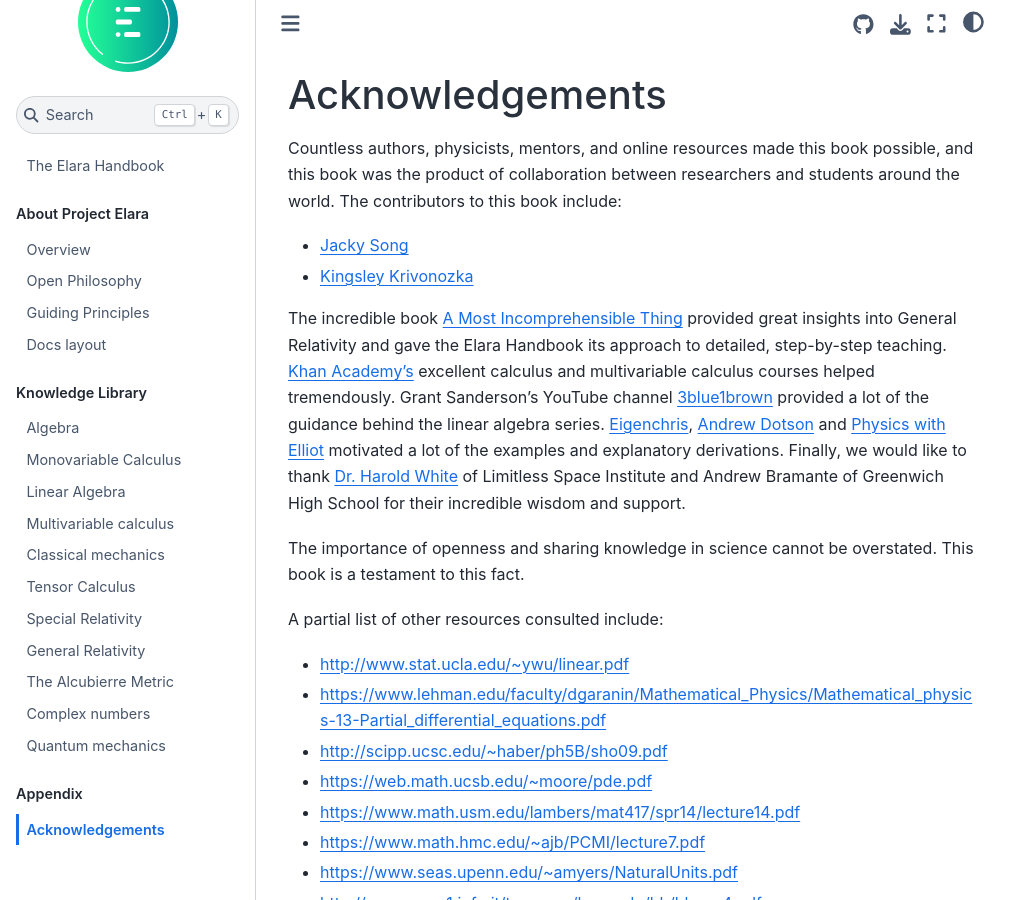
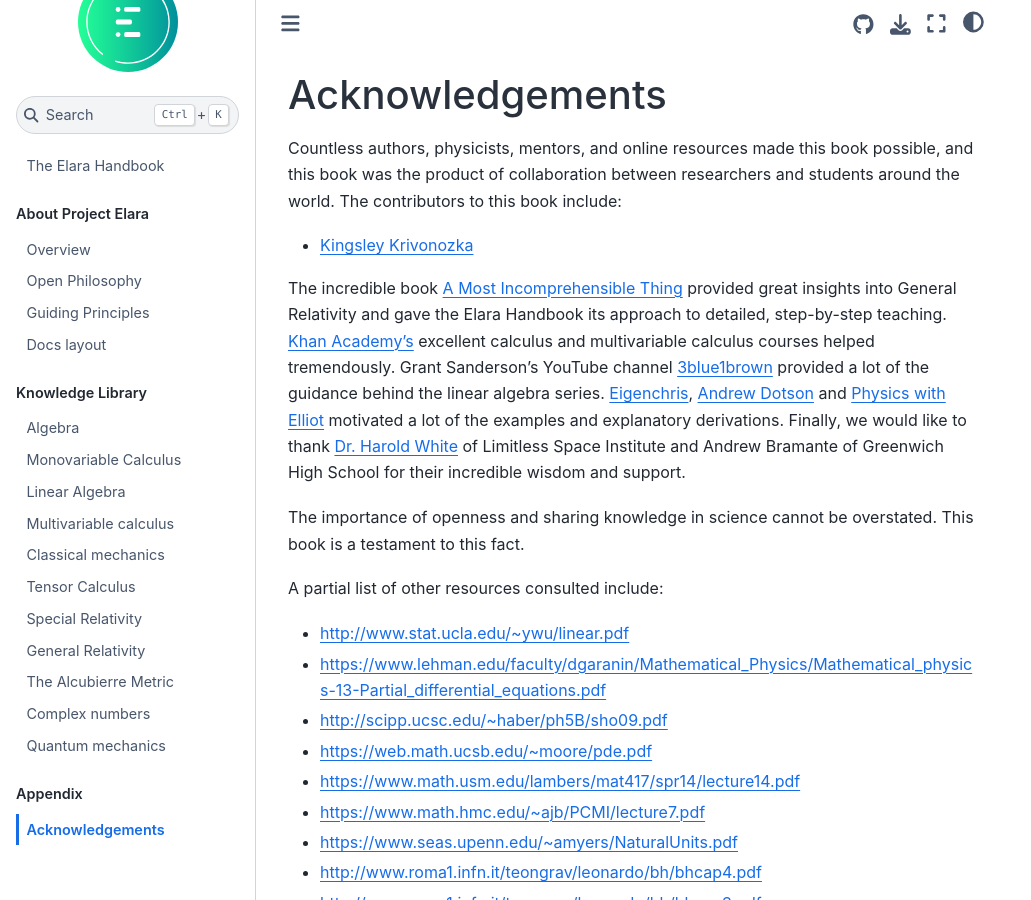
Before and after one commit to elaraproject/elara-handbook, a Jupyter Book: the page built from book/appendix/acknowledgements.md, in a window 1280 px wide and 900 px high. Shown: the whole window, without its empty margins (0-1031 px from the left). Built offline with Jupyter Book 1.0.4 settings and Sphinx 7.4.7 and the Sphinx Book theme 1.1.4, drawn with Linux system fonts in a browser that asks for light colours.

Commit message:
Update contributor list

```diff
--- a/book/appendix/acknowledgements.md
+++ b/book/appendix/acknowledgements.md
@@ -2,7 +2,6 @@
 
 Countless authors, physicists, mentors, and online resources made this book possible, and this book was the product of collaboration between researchers and students around the world. The contributors to this book include:
 
-- [Jacky Song](https://github.com/Songtech-0912/)
 - [Kingsley Krivonozka](https://github.com/KingsleyK)
 
 The incredible book [A Most Incomprehensible Thing](https://amostincomprehensiblething.wordpress.com/) provided great insights into General Relativity and gave the Elara Handbook its approach to detailed, step-by-step teaching. [Khan Academy's](khanacademy.org/) excellent calculus and multivariable calculus courses helped tremendously. Grant Sanderson's YouTube channel [3blue1brown](https://www.youtube.com/@3blue1brown) provided a lot of the guidance behind the linear algebra series. [Eigenchris](https://www.youtube.com/@eigenchris), [Andrew Dotson](https://www.youtube.com/@AndrewDotsonvideos) and [Physics with Elliot](https://www.physicswithelliot.com) motivated a lot of the examples and explanatory derivations. Finally, we would like to thank [Dr. Harold White](https://lsiorg.wpengine.com/sonny-white/) of Limitless Space Institute and Andrew Bramante of Greenwich High School for their incredible wisdom and support.
```
